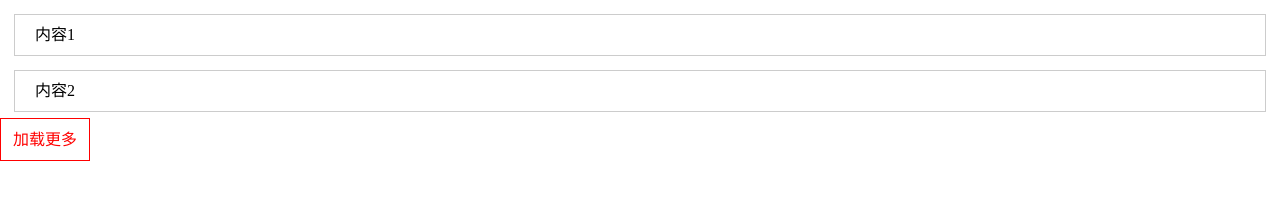
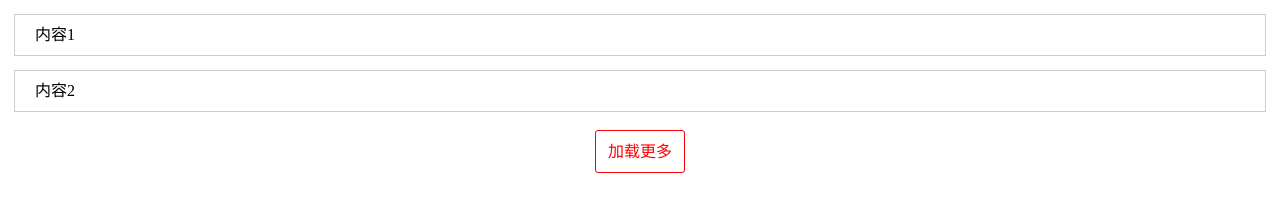
Before and after one commit to 2017sun/listmore, a plain HTML site: page index.html in a window 1280 px wide. Drawn offline with Linux system fonts and the light colour scheme.

Commit message:
Update index.html

```diff
--- a/index.html
+++ b/index.html
@@ -18,12 +18,13 @@
      background-color:green;
      }
     #btn{
-    margin:14px auto;
+    margin:26px auto;
+    text-align:center;
     }
     #btn a{
     padding:12px;
     border:1px solid red;
-    border-radius：3px;
+    border-radius:3px;
     cursor:pointer;
     color:red;
     }
```
